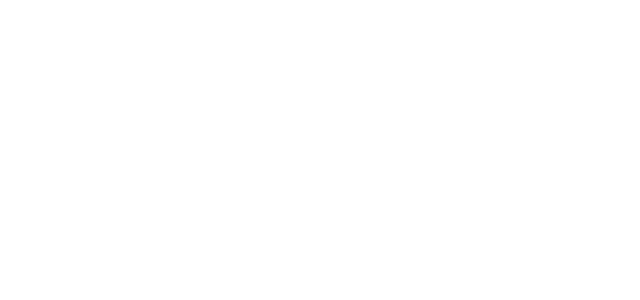
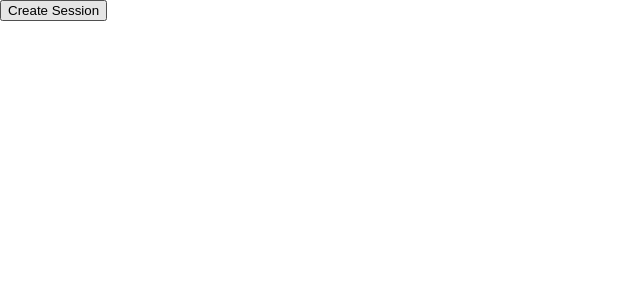
Before and after one commit to VJL0/tuplanner-v12, a React (Vite) app: page /cookiesession in a window 1280 px wide. Before the commit this address had no page. Shown: the top 300 px of the page, without its empty margins (0-640 px from the left). Built offline with nearby package versions, Linux system fonts and the light colour scheme.

Commit message:
route fix

```diff
--- a/src/main.tsx
+++ b/src/main.tsx
@@ -48,7 +48,7 @@
           <BrowserRouter>
             <Routes>
               <Route path="/" element={<Home />} />
-              <Route path="/test" element={<TestPage />} />
+              <Route path="/cookiesession" element={<TestPage />} />
             </Routes>
           </BrowserRouter>
         </ThemeProvider>
--- a/vite.config.ts
+++ b/vite.config.ts
@@ -1,7 +1,7 @@
 import { defineConfig } from "vite";
 import react from "@vitejs/plugin-react";
 
-// https://vite.dev/config/
 export default defineConfig({
   plugins: [react()],
+  base: "/", // Root path for the app
 });
```
Also changed, not shown: src/components/reduxBasics.tsx (renamed from src/test/reduxBasics.tsx), vercel.json (added).
